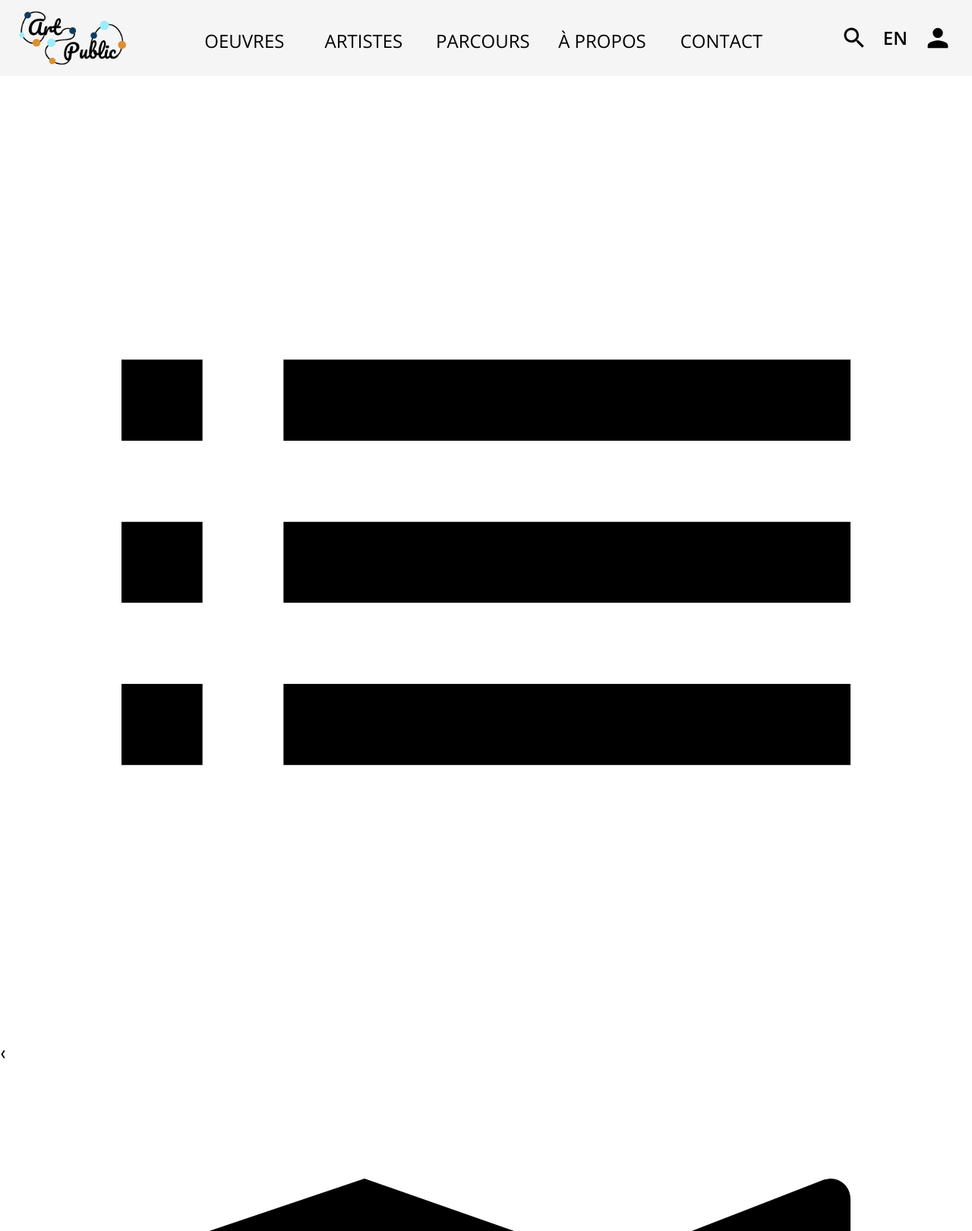
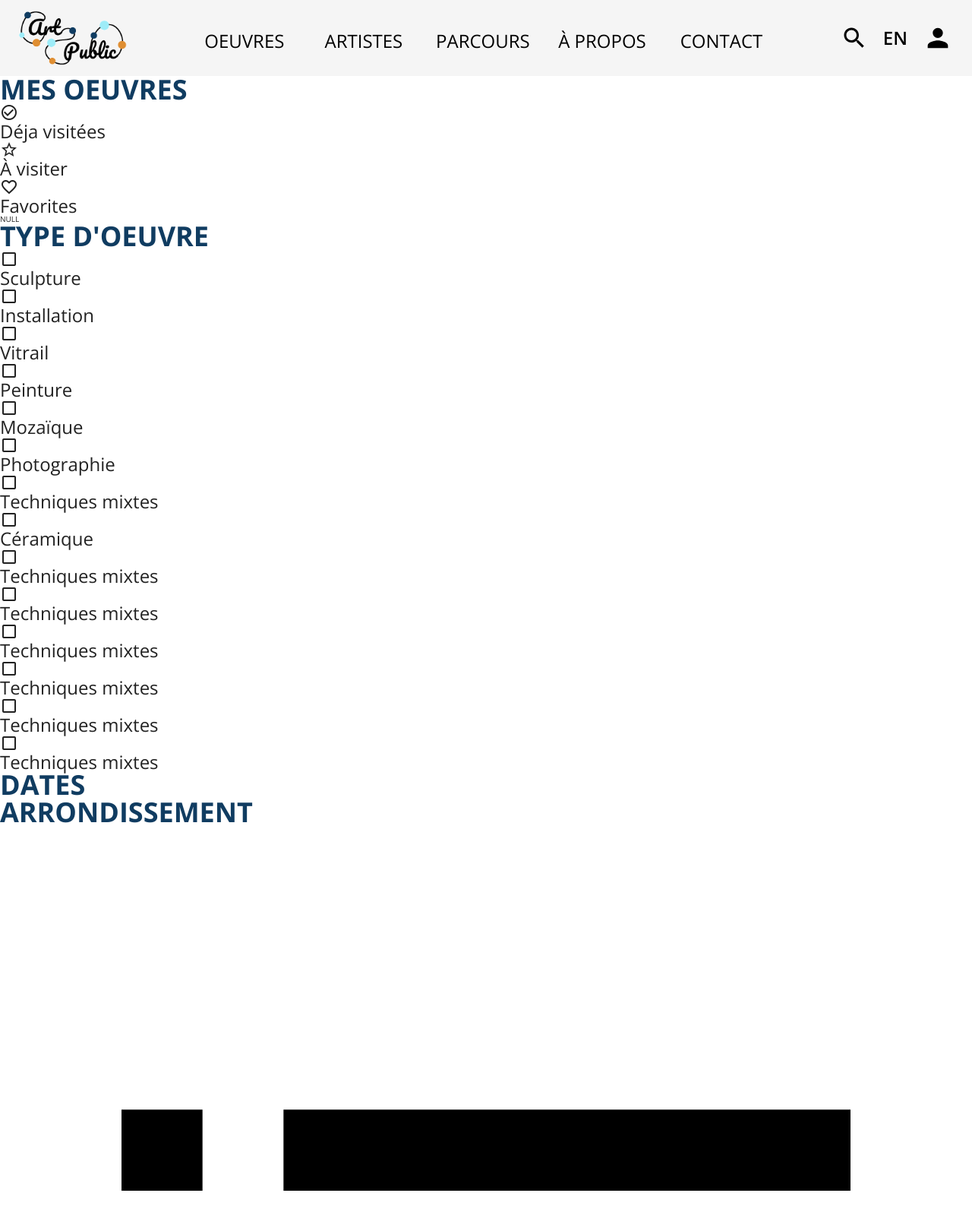
Before and after one commit to wchartrand89/art-public-mtl, a PHP site: the page made by api/vues/oeuvre/AfficheOeuvres.html.php in a window 1280 px wide. Shown: the top 1620 px of the page at 76% size. Run offline with PHP 8.4, Linux system fonts and the light colour scheme; the template is opened without the code that fills it, so the values that code supplies are empty.

Commit message:
Debut affichage filtres, tentative d'importation des types d'oeuvres de la BD, à finaliser

```diff
--- a/api/vues/Vue.class.php
+++ b/api/vues/Vue.class.php
@@ -53,7 +53,7 @@
 	 * @access public
 	 * @return void
 	 */
-	public function afficheOeuvres($aData = Array()) {
+	public function afficheOeuvres($aData = Array(), $aTypes= Array()) {
 
 		require  ("oeuvre/AfficheOeuvres.html.php");
 
--- a/api/vues/entetepied/entete.html.php
+++ b/api/vues/entetepied/entete.html.php
@@ -49,6 +49,7 @@
 
 		function cssBase($page){
 			?>
+			<link href="https://fonts.googleapis.com/icon?family=Material+Icons" rel="stylesheet">
 			<link rel="stylesheet" href="<?php if($page == "artiste" || $page == "oeuvre"){echo "../";}?>../css/reset.css" type="text/css" media="screen">
 			<link rel="stylesheet" href="<?php if($page == "artiste" || $page == "oeuvre"){echo "../";}?>../css/var.css" type="text/css" media="screen">
 			<link rel="stylesheet" href="<?php if($page == "artiste" || $page == "oeuvre"){echo "../";}?>../css/header.css" type="text/css" media="screen">
@@ -57,6 +58,8 @@
 			<link rel="stylesheet" href="<?php if($page == "artiste" || $page == "oeuvre"){echo "../";}?>../css/component.css" type="text/css" media="screen">
 			<link rel="stylesheet" href="<?php if($page == "artiste" || $page == "oeuvre"){echo "../";}?>../css/flex.css" type="text/css" media="screen">
 			<link rel="stylesheet" href="<?php if($page == "artiste" || $page == "oeuvre"){echo "../";}?>../css/main.css" type="text/css" media="screen">
+
+
 			<?php
 		}
 		function jsBase($page){
--- a/api/vues/oeuvre/AfficheOeuvres.html.php
+++ b/api/vues/oeuvre/AfficheOeuvres.html.php
@@ -1,4 +1,102 @@
+<article class="filtres">
+				<section class="mesOeuvres">
+					<h2>Mes oeuvres</h2>
+					<div>
+						<i class="material-icons">check_circle_outline</i>
+						<p>Déja visitées</p>
+					</div>
+					<div>
+						<i class="material-icons">star_border</i>
+						<p>À visiter</p>
+					</div>
+					<div>
+						<i class="material-icons">favorite_border</i>
+						<p>Favorites</p>
+					</div>
+				</section>
+				<section class="type">
+					<!-- Faire L'affichage des types d'oeuvre dynamiquement -->
+					<?php
+						var_dump($aTypes);
+						foreach ($aTypes as $cle => $type) {
+							//echo $type[];
+						}
+							?>
 
+
+
+
+
+
+					<h2>Type d'oeuvre</h2>
+					<section>
+						<div>
+							<i class="material-icons">check_box_outline_blank</i>
+							<p>Sculpture</p>
+						</div>
+						<div>
+							<i class="material-icons">check_box_outline_blank</i>
+							<p>Installation</p>
+						</div>
+						<div>
+							<i class="material-icons">check_box_outline_blank</i>
+							<p>Vitrail</p>
+						</div>
+						<div>
+							<i class="material-icons">check_box_outline_blank</i>
+							<p>Peinture</p>
+						</div>
+						<div>
+							<i class="material-icons">check_box_outline_blank</i>
+							<p>Mozaïque</p>
+						</div>
+						<div>
+							<i class="material-icons">check_box_outline_blank</i>
+							<p>Photographie</p>
+						</div>
+						<div>
+							<i class="material-icons">check_box_outline_blank</i>
+							<p>Techniques mixtes</p>
+						</div>
+						<div>
+							<i class="material-icons">check_box_outline_blank</i>
+							<p>Céramique</p>
+						</div>
+						<div>
+							<i class="material-icons">check_box_outline_blank</i>
+							<p>Techniques mixtes</p>
+						</div>
+						<div>
+							<i class="material-icons">check_box_outline_blank</i>
+							<p>Techniques mixtes</p>
+						</div>
+						<div>
+							<i class="material-icons">check_box_outline_blank</i>
+							<p>Techniques mixtes</p>
+						</div>
+						<div>
+							<i class="material-icons">check_box_outline_blank</i>
+							<p>Techniques mixtes</p>
+						</div>
+						<div>
+							<i class="material-icons">check_box_outline_blank</i>
+							<p>Techniques mixtes</p>
+						</div>
+						<div>
+							<i class="material-icons">check_box_outline_blank</i>
+							<p>Techniques mixtes</p>
+						</div>
+					</section>
+
+
+				</section>
+				<section class="date">
+					<h2>Dates</h2>
+				</section>
+				<section class="arrond">
+					<h2>Arrondissement</h2>
+				</section>
+			</article>
 		<section class="recherche">
 			<svg xmlns="http://www.w3.org/2000/svg"  viewBox="0 0 24 24"><path d="M3 13h2v-2H3v2zm0 4h2v-2H3v2zm0-8h2V7H3v2zm4 4h14v-2H7v2zm0 4h14v-2H7v2zM7 7v2h14V7H7z"/><path d="M0 0h24v24H0z" fill="none"/></svg>
 			<div class="vueChoisie">
@@ -71,11 +169,5 @@
 
 			</section>
 			<article class="filtre">
-				<svg xmlns="http://www.w3.org/2000/svg" viewBox="0 0 24 24"><path d="M10 18h4v-2h-4v2zM3 6v2h18V6H3zm3 7h12v-2H6v2z"/><path d="M0 0h24v24H0z" fill="none"/></svg>
+				<i class="material-icons">filter_list</i>
 			</article>
-			<article class="filtres hidden">
-				<section class="mesOeuvres"></section>
-				<section class="type"></section>
-				<section class="date"></section>
-				<section class="arrond"></section>
-			</article>
```
Also changed, not shown: api/controlleurs/OeuvreControlleur.class.php (+12 -3 lines), api/modeles/Oeuvre.class.php (+21 -0 lines), css/oeuvres.css (+16 -8 lines).
